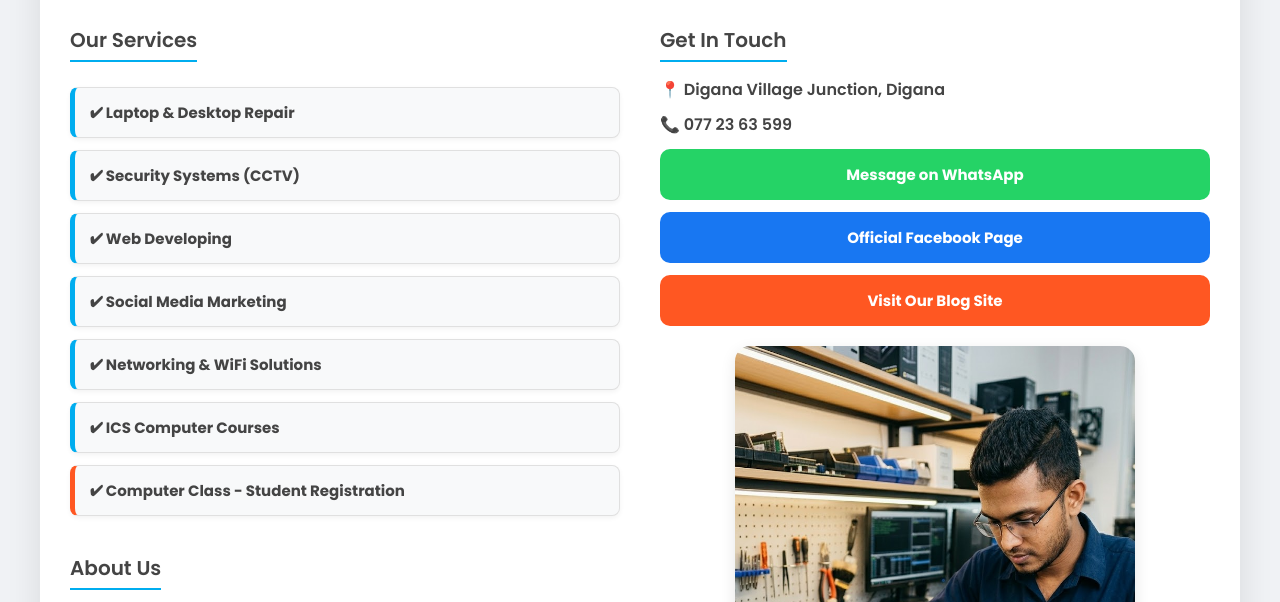
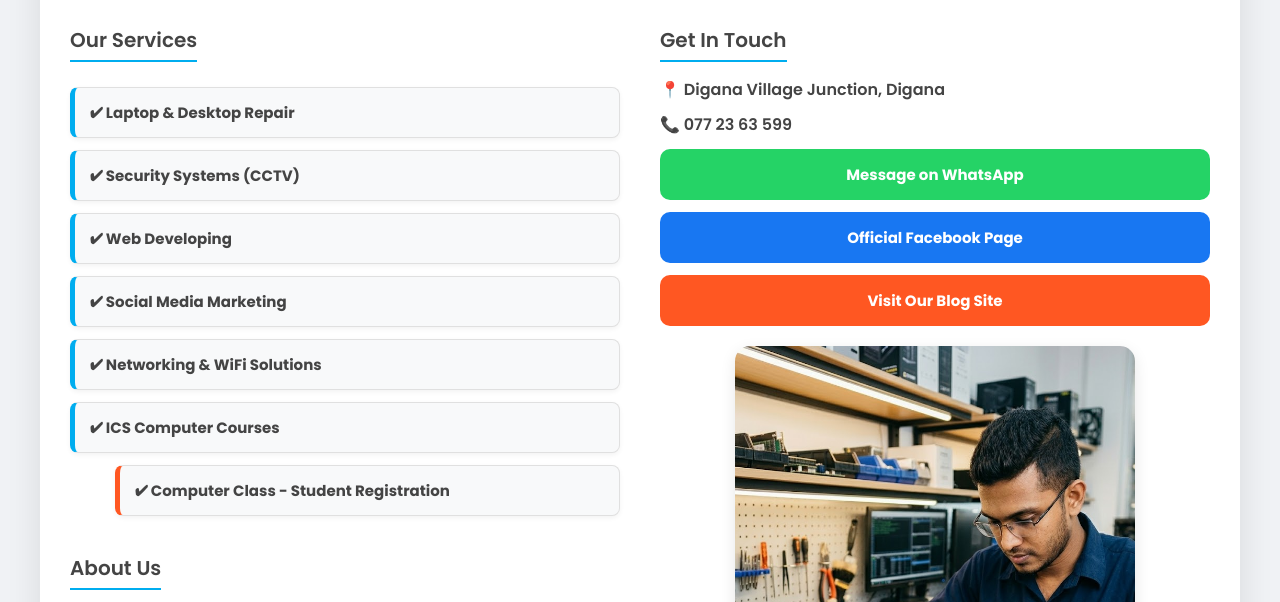
Before and after one commit to Ics-kandy/inet-computer-systems, a plain HTML site: page index.html in a window 1280 px wide. Shown: the part 162-764 px from the top of the page. Drawn offline with Linux system fonts and the light colour scheme.

Commit message:
Update index.html

```diff
--- a/index.html
+++ b/index.html
@@ -28,7 +28,7 @@
         .column h3:first-child { margin-top: 0; }
 
         /* Service Buttons CSS */
-        .services-list { margin-top: 10px; }
+        .services-list { margin-top: 10px; display: flex; flex-direction: column; }
         .service-link {
             display: block;
             background: #f8f9fa;
@@ -51,13 +51,16 @@
             box-shadow: 0 5px 15px rgba(0,173,239,0.3);
         }
 
-        /* Special highlight color for registration tab */
+        /* Registration ბටන් එක කොට කරලා, දකුණු කෙළවරේ රඳවා ගන්න හැදූ CSS */
         .registration-link {
             border-left: 5px solid #ff5722;
+            margin-left: 45px; /* වම් පැත්තෙන් අඟලක් ඇතුළට කළා */
+            display: block; /* බටන් එකක් විදිහටම තියාගන්න */
         }
         .registration-link:hover {
             background: #ff5722;
             box-shadow: 0 5px 15px rgba(255,87,34,0.3);
+            transform: translateX(4px); /* Hover වෙද්දී එළියට පනින්නේ නැති වෙන්න චලනය අඩු කළා */
         }
 
         .about-text { font-size: 15px; line-height: 1.8; color: #555; text-align: justify; background: #f9f9f9; padding: 20px; border-radius: 10px; margin-bottom: 15px; }
@@ -81,6 +84,8 @@
             .header-container { flex-direction: column; text-align: center; }
             .logo-img { margin-right: 0; margin-bottom: 15px; }
             .column { min-width: 100%; }
+            .registration-link { margin-left: 0; } /* Mobile වලදී ලස්සනට full width පෙනේ */
+            .registration-link:hover { transform: translateX(8px); }
         }
     </style>
 </head>
@@ -108,7 +113,7 @@
                     <a href="http://inetcomputersystem.blogspot.com/2025/05/networking-wifi-solutions-digana.html" target="_blank" class="service-link">✔ Networking & WiFi Solutions</a>
                     <a href="http://inetcomputersystem.blogspot.com/2019/10/computer-classes-digana.html" target="_blank" class="service-link">✔ ICS Computer Courses</a>
 
-                    <!-- අලුතින්ම එකතු කළ Registration Tab එක (කැපිලා පේන්න තැඹිලි පාටින් හැදුවා) -->
+                    <!-- කොට බටන් එකක් විදිහට අනිත් ඒවායේ දකුණු line එකටම කෙළවර වන Registration බටන් එක -->
                     <a href="https://docs.google.com/forms/d/e/1FAIpQLSdiCfrGB3HwuMY-mqkOdEZrdyQbHoLzHDfgsBAfTeGk4Mnv6w/viewform" target="_blank" class="service-link registration-link">✔ Computer Class - Student Registration</a>
                 </div>
 
```
